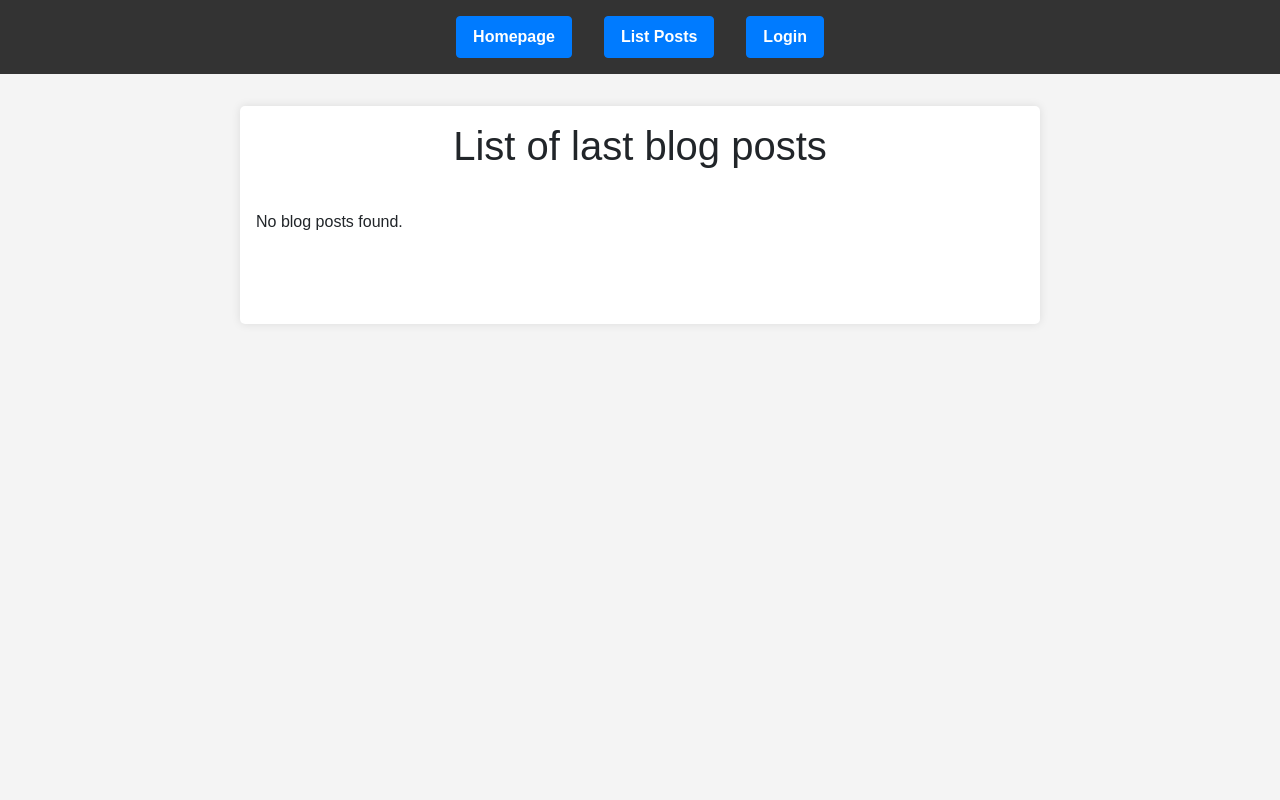
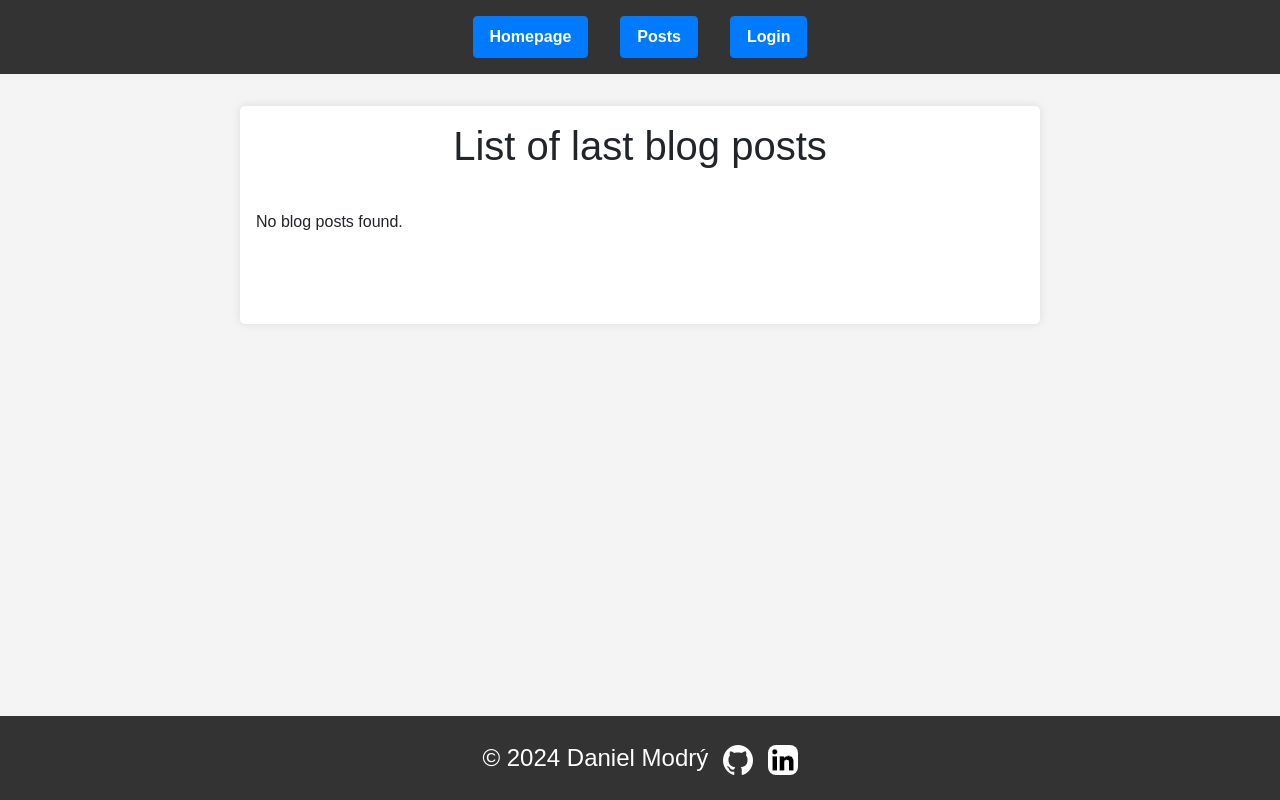
Before and after one commit to modryd/blog, a Symfony app: template templates/post/list.html.twig in a window 1280 px wide. Run offline with Twig, Linux system fonts and the light colour scheme; the template is opened without the code that fills it, so the values that code supplies are empty; some libraries are stand-ins or nearby versions.

Commit message:
Menu style, footer

```diff
--- a/public/css/styles.css
+++ b/public/css/styles.css
@@ -41,10 +41,16 @@ body {
 
 li.menu-item {
     color: #fff;
-    padding: 0.5em 1em;
+    padding: 0;
     display: block;
     margin: 0 1em;
     font-weight: bold;
+}
+
+li.menu-item a {
+    color: #fff;
+    padding: 0.5em 1em;
+    display: block;
 }
 
 li.menu-item.active {
@@ -235,7 +241,6 @@ li.menu-item.active {
     margin: auto;
     display: block;
     width: 100%;
-    /* height: 100%; */
     z-index: 1000;
     object-fit: contain;
 }
@@ -270,3 +275,20 @@ li.menu-item.active {
     text-decoration: none;
     cursor: pointer;
 }
+
+/* Footer styles */
+footer {
+    background-color: #333;
+    color: #fff;
+    font-size: 24px;
+    text-align: center;
+    padding: 1em;
+    position: fixed;
+    bottom: 0;
+    width: 100%;
+}
+
+footer img {
+    border-radius: 8px;
+    margin-left: 8px;
+}
--- a/src/Controller/PostController.php
+++ b/src/Controller/PostController.php
@@ -50,7 +50,7 @@ class PostController extends AbstractController
         ]);
     }
 
-    #[Route('/post/new', name: 'create_post')]
+    #[Route('/post/new', name: 'post_create')]
     public function new(Request $request, EntityManagerInterface $entityManager): Response
     {
         if ($request->isMethod('POST')) {
--- a/templates/base.html.twig
+++ b/templates/base.html.twig
@@ -11,5 +11,7 @@
         {% include 'partials/menu.html.twig' %}
 
         {% block body %}{% endblock %}
+
+        {% include 'partials/footer.html.twig' %}
     </body>
 </html>
--- a/templates/default/index.html.twig
+++ b/templates/default/index.html.twig
@@ -1,6 +1,6 @@
 {% extends 'base.html.twig' %}
 
-{% block title %}Blog Home{% endblock %}
+{% block title %}Blog home{% endblock %}
 
 {% block body %}
 
--- /dev/null
+++ b/templates/partials/footer.html.twig
@@ -0,0 +1,14 @@
+<footer>
+    <a href="https://modry.podnika.cz" target="_blank">
+        &copy; {{ "now"|date('Y') }} Daniel Modrý
+    </a>
+
+    <a href="https://www.github.com/modryd" target="_blank">
+        <img src="/img/github.png" alt="Github">
+    </a>
+
+    <a href="https://www.linkedin.com/in/modry" target="_blank">
+        <img src="/img/linkedin.png" alt="LinkedIn">
+    </a>
+
+</footer>
--- a/templates/partials/menu.html.twig
+++ b/templates/partials/menu.html.twig
@@ -3,8 +3,8 @@
         <li class="btn btn-primary menu-item {% if app.request.attributes.get('_route') == 'home' %}active{% endif %}">
             <a href="{{ path('home') }}">Homepage</a>
         </li>
-        <li class="btn btn-primary menu-item {% if app.request.attributes.get('_route') == 'post_list' %}active{% endif %}">
-            <a href="{{ path('post_list') }}">List Posts</a>
+        <li class="btn btn-primary menu-item {% if app.request.attributes.get('_route') starts with 'post_' %}active{% endif %}">
+            <a href="{{ path('post_list') }}">Posts</a>
         </li>
         {% if is_granted('IS_AUTHENTICATED_FULLY') %}
             <li class="btn btn-primary menu-item {% if app.request.attributes.get('_route') == 'app_logout' %}active{% endif %}">
--- a/templates/post/list.html.twig
+++ b/templates/post/list.html.twig
@@ -8,7 +8,7 @@
 
     <div class="sub-menu">
         {% if is_granted('ROLE_USER') %}
-            <a href="{{ path('create_post') }}" class="btn btn-primary">Create post</a>
+            <a href="{{ path('post_create') }}" class="btn btn-primary">Create post</a>
         {% endif %}
     </div>
 
```
Also changed, not shown: src/Controller/SecurityController.php (+6 -1 lines), public/img/github.png (added), public/img/linkedin.png (added).
